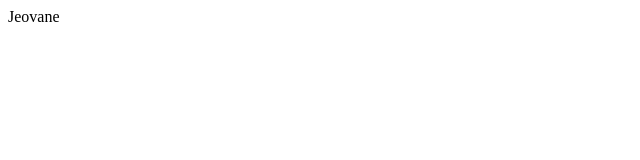
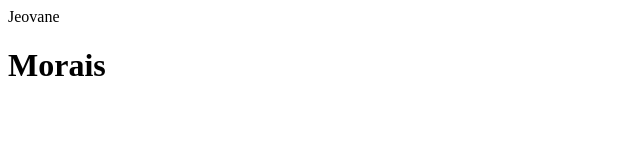
Before and after one commit to 21Jeovane/Jeovane, a plain HTML site: page index.html in a window 1280 px wide. Shown: the whole page, without its empty margins (0-640 px from the left). Drawn offline with Linux system fonts and the light colour scheme.

Commit message:
added line

```diff
--- a/index.html
+++ b/index.html
@@ -9,6 +9,7 @@
 <body>
 
     <div><span>Jeovane</span></div>
+    <h1>Morais</h1>
 
 </body>
 </html>
```
